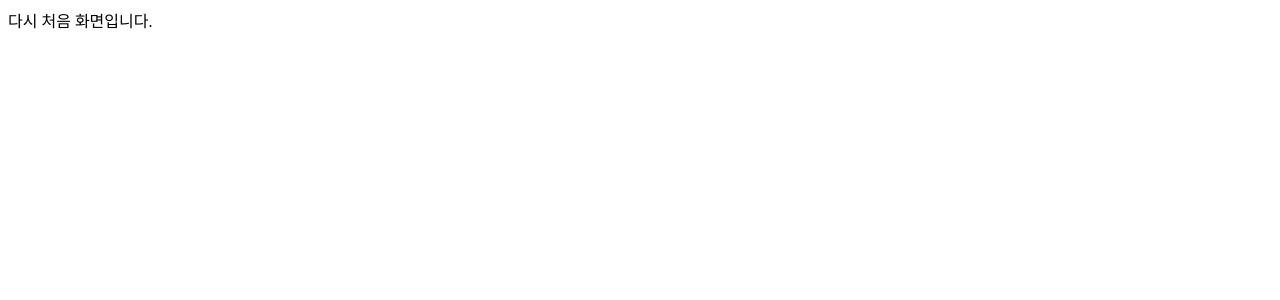
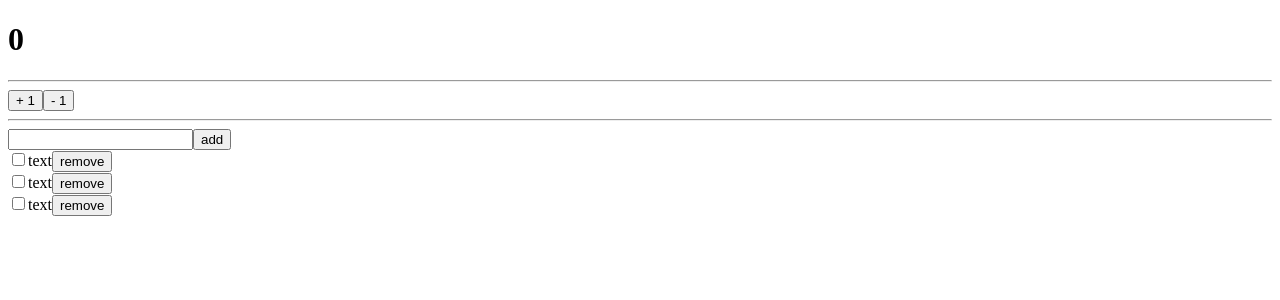
Before and after one commit to sangcheol-LEE/reduxx, a React (Create React App) app: page / in a window 1280 px wide. Shown: the top 300 px of the page. Built offline with nearby package versions, Linux system fonts and the light colour scheme.

Commit message:
컴포넌트 만들기

```diff
--- a/src/App.js
+++ b/src/App.js
@@ -1,8 +1,13 @@
 import React from 'react';
+import Counter from './components/Counter';
+import Todos from './components/Todos';
+
 const App = () => {
   return (
     <div>
-      다시 처음 화면입니다.
+      <Counter number={0}/>
+      <hr />
+      <Todos />
     </div>
   );
 };
--- /dev/null
+++ b/src/components/Counter.jsx
@@ -0,0 +1,15 @@
+import React from 'react';
+
+const Counter = ({number, onIncrease, onDecrease}) => {
+  return (
+    <div>
+      <h1>{number}</h1>
+      <hr />
+      <button onClick={onIncrease}> + 1</button>
+      <button onClick={onDecrease}> - 1</button>
+
+    </div>
+  );
+};
+
+export default Counter;
--- /dev/null
+++ b/src/components/Todos.jsx
@@ -0,0 +1,38 @@
+import React from 'react';
+
+
+const TodosItem = ({todo, onToggle, onRemove}) => {
+  return (
+    <div>
+      <input type="checkbox"/>
+      <span>text</span>
+      <button>remove</button>
+    </div>
+  )
+}
+
+
+
+
+const Todos = ({input, todos, onChangeInput, onInsert, onToggle, onRemove}) => {
+
+  const onSubmit = e => {
+    e.preventDefault()
+  }
+
+  return (
+    <div>
+      <form onSubmit={onSubmit}>
+        <input />
+        <button type="submit">add</button>
+      </form>
+      <div>
+        <TodosItem />
+        <TodosItem />
+        <TodosItem />
+      </div>
+    </div>
+  );
+};
+
+export default Todos;
```
